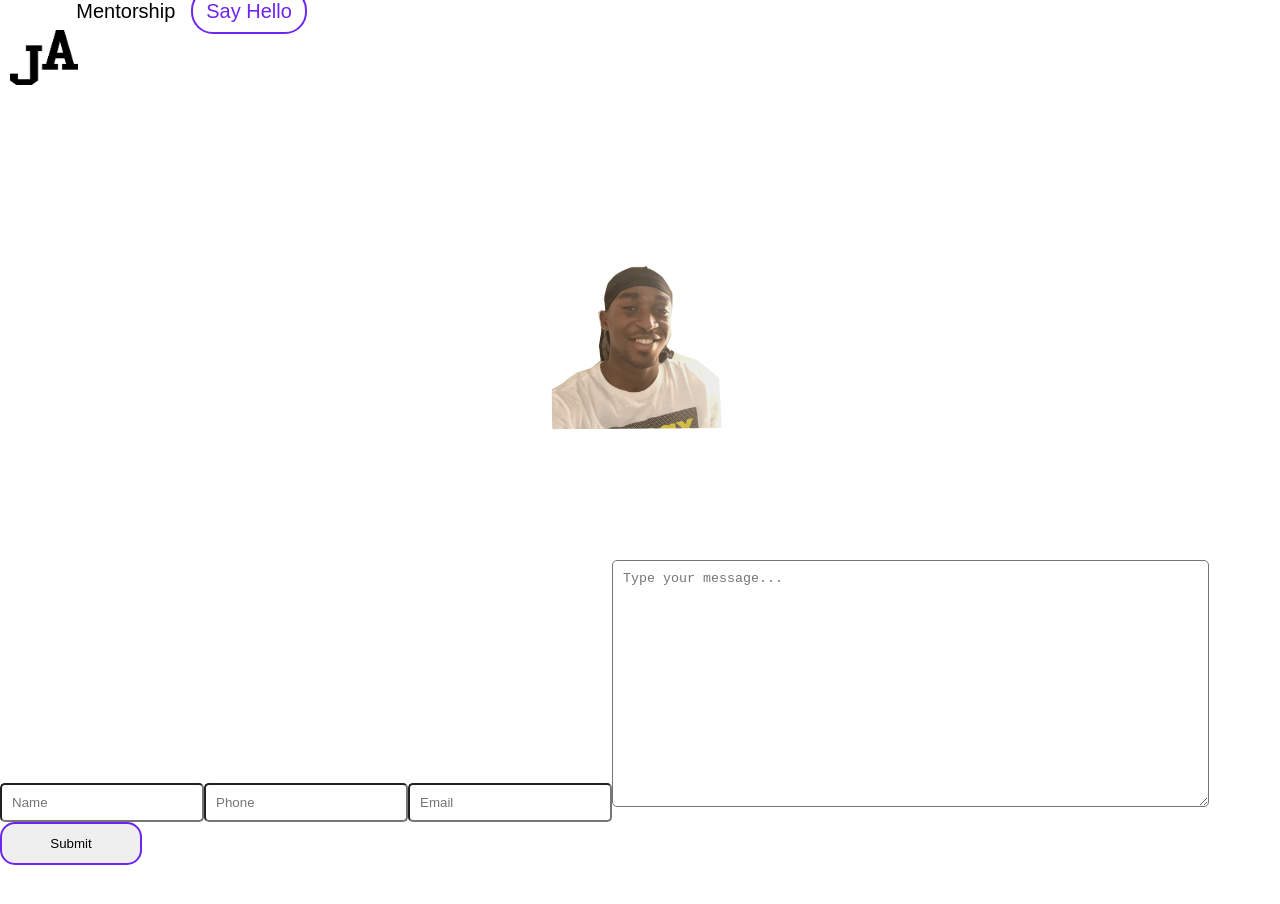
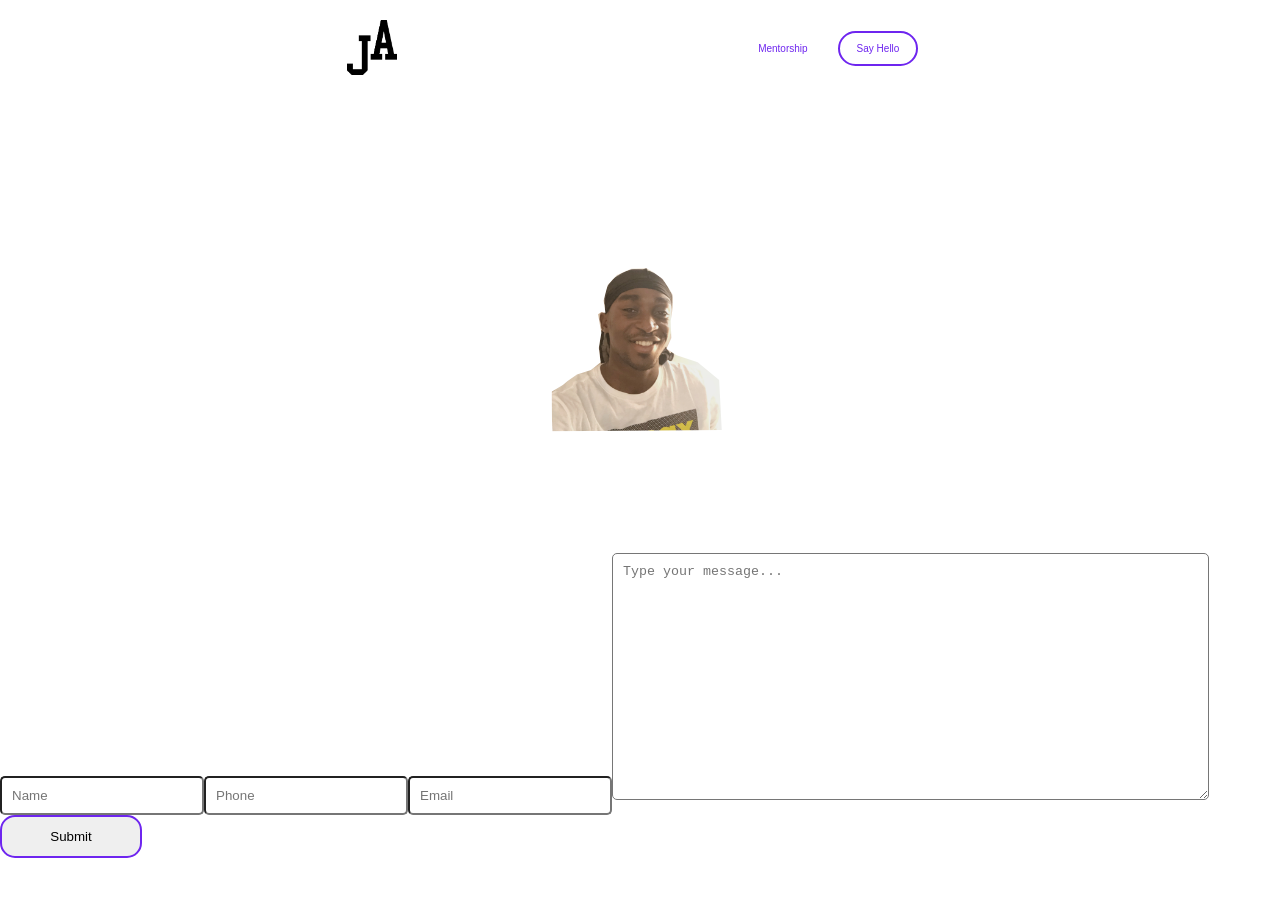
Before and after one commit to Jefferyagyepong/jefferyagyepong.io, a Next.js app: page /sayhello in a window 1280 px wide. Built offline with nearby package versions, Linux system fonts and the light colour scheme.

Commit message:
header fixed

```diff
--- a/components/BurgerMenu.js
+++ b/components/BurgerMenu.js
@@ -7,15 +7,14 @@ export default function BurgerMenu (){
 
 
 
-  <div className="dropdown">
 
-            <Menu className='menu-mobile'>
+              <Menu className='menu-mobile'>
                  <a href="#" className='menu-item'>Mentorship</a>
-                <a href="#" className='menu-item'>Say Hello</a>
+                <a href="#" className='menu-item'>sayhello</a>
 
-      </Menu>
+  </Menu>
 
-   </div>
+
 
   );
 }
--- a/components/Header.js
+++ b/components/Header.js
@@ -2,42 +2,33 @@ import BurgerMenu from '../components/BurgerMenu'
 import Image from 'next/image';
 export default function Header() {
     return (
-      <nav id="navbar">
+      <div  id="navbar">
 
-        <div className="logo">
           <a href="./">
              <Image src="/jefferylogo.png" width={50} height={55} alt="Jeffery Agyepong logo"/>
 
-          </a>
-
+        </a>
+        <div className='menu'>
+            <BurgerMenu />
         </div>
 
 
-       <div className='hide'>
-                 <BurgerMenu />
-          </div>
 
+          <ul className='nav-link'>
+            <li className='nav-links'><a href="./mentorship" id="bound">Mentorship</a></li>
 
-
-        <div className="nav-links">
+            <li className='nav-links'><a href="./sayhello" id="round">Say Hello</a></li>
+        </ul>
 
 
 
 
 
 
+      </div>
 
 
 
-        <div className="menu">
-          <ul>
-            <li><a href="./mentorship" id="bound">Mentorship</a></li>
-
-            <li><a href="./sayhello" id="round">Say Hello</a></li>
-          </ul>
-        </div>
-      </div>
-    </nav>
 
 
   );
--- a/sass/base/_typography.scss
+++ b/sass/base/_typography.scss
@@ -1,36 +1,35 @@
 h1 {
-  margin: 0 auto;
+
   text-align: center;
-  font-size: 3rem;
+  font-size: 2rem;
  }
  h2 {
-   margin: 0 auto;
+
    text-align: center;
-   font-size: 2.6rem;
+   font-size: 1.8rem;
  }
 
  h3 {
-   font-size: 2rem;
-   margin-bottom: 1.5rem;
+   font-size: 1.5rem;
+   text-align: center;
    color: #fff;
  }
 
 
  h6 {
    font-size: 1.1rem;
-   margin: 0 auto;
+  text-align: center;
  }
 
  h4 {
-   font-size: 1.4rem;
+   font-size: 1.3rem;
+    text-align: center;
  }
     p{
 
       text-align: center;
         color: #fff;
-        text-indent: 30px;
-        line-height: 20px;
-  margin: 0 auto;
+
 
     }
 
@@ -39,91 +38,14 @@ h1 {
   width: 100%;
  }
 
-.dropdown {
-  width: 100%;
-}
-
-.bm-burger-button {
-  position: fixed;
-  width: 22px;
-  height: 27px;
-  right: 36px;
-  top: 36px;
-}
-
-.bm-burger-bars {
-  background: #373a47;
-}
-
-.bm-burger-bars-hover {
-  background: gray;
-}
-
-.bm-cross-button {
-  height: 24px;
-  width: 24px;
-}
-
-.bm-cross {
-  background: #000;
-}
-
-.bm-menu-wrap {
-  position: fixed;
-  height: 100%;
-}
-
-.bm-menu {
-  background-color: #373a47;
-  padding: 2.5em 1.5em 0;
-  font-size: 1em;
-}
-
-bm-morph-shape {
-  fill: #373a47;
-}
-
-.bm-item-list {
-  color: #fff;
-}
-
-.bm-item {
-  display: inline-block;
-
-}
-
-.bm-overlay {
-  background: rgba(0, 0, 0, 0.3);
-}
-
 
 
 /*styling mobile(smartphone) media queries
 */
-@media screen and (max-width: 900px) and (min-width:600px),
-(min-width:1100px) {
-
-
-
-}
-
-
-
-
-
-@media screen and (max-width: 767px) {
-
-
-  }
-
 
 
 
 @media screen and (max-width: 480px) {
-
-.nav-links{
-  display: none;
-}
 
 
 
--- a/sass/components/_Column.scss
+++ b/sass/components/_Column.scss
@@ -2,7 +2,7 @@
 .columns{
   display: flex;
   flex-flow: row ;
-  justify-content: space-between;
+  justify-content: center;
   text-align: center;
   width:95%;
   align-items: center;
--- a/sass/components/_Header.scss
+++ b/sass/components/_Header.scss
@@ -4,109 +4,36 @@
 #navbar {
     display: flex;
       align-items: center;
-      justify-content: space-between;
+      justify-content: space-evenly;
       width: 100%;
       color: #000;
       margin-bottom: 100px;
-      display: -webkit-box;
-        display: -ms-flexbox;
-        -webkit-box-pack: space-evenly;
-        -ms-flex-pack: space-evenly;
+      padding: 20px 0;
+
 
       }
-
-      .nav-links a {
-
-      color: #000;
-      text-decoration: none;
-
+      .nav-link{
+        list-style: none;
 
       }
 
 
+                .nav-links {
 
+                  display: inline-block;
+                  padding: 15px;
 
-
-
-
-    #navbar .logo img{
-    width: 100%;
-      justify-content: center;
-      align-items: center;
-      display: flex;
-      margin-top: 20px;
-padding: 10px;
-
-    }
-    .hide{
-      display: none;
-    }
-
-
-
-
-          .menu {
-          display: flex;
-          margin-right: 2rem;
-
-
-
-
-
-          }
-
-          .menu li a:hover {
-          border-radius: 5px;
-          color: #6e25ef;
-          transition: 0.3s ease;
-          background-color: whitesmoke;
-          font-weight: 600;
-
-          }
-
-           .menu ul  {
-
-              list-style: none;
-              display: inline;
-
-
-
-
-
-              }
-
-
-
-          .menu ul li {
-
-              padding: 10px 8px;
-              list-style: none;
-                font-size: 20px;
-                font-weight: 400;
-                color: #141c3a;
-                display: inline;
-
-
-
-
-              }
-                .menu li  #round{
-
+                }
+                .menu{
+                  display: none;
+                }
+                #round{
+                  color: #6e25ef;
                   border: 2px solid #6e25ef;
-        background-color: white;
-        text-align: center;
-        padding: 10px 13px;
-        border-radius: 22px;
-        color: #6e25ef;
-        transition: 0.3s ease;
-        font-weight: 400;
-
-
-              }
-
-                 .menu li  #round:hover{
-
-             background-color: #6e25ef;
-             color: white;
-
-              }
+                  border-radius: 20px;
+                  text-align: center;
+                  padding: 10px 17px;
+                }
+                #bound{
+                    color: #6e25ef;
+                }
```
